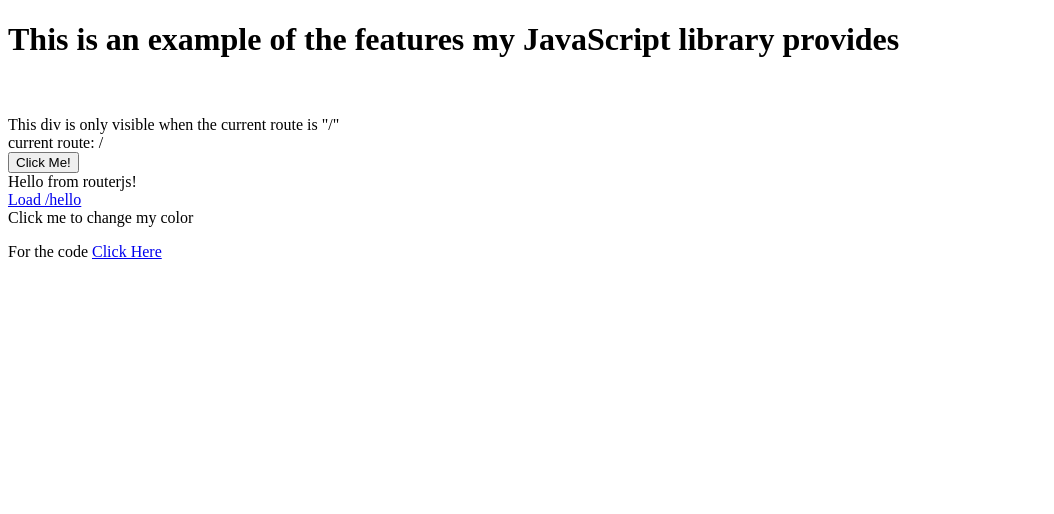
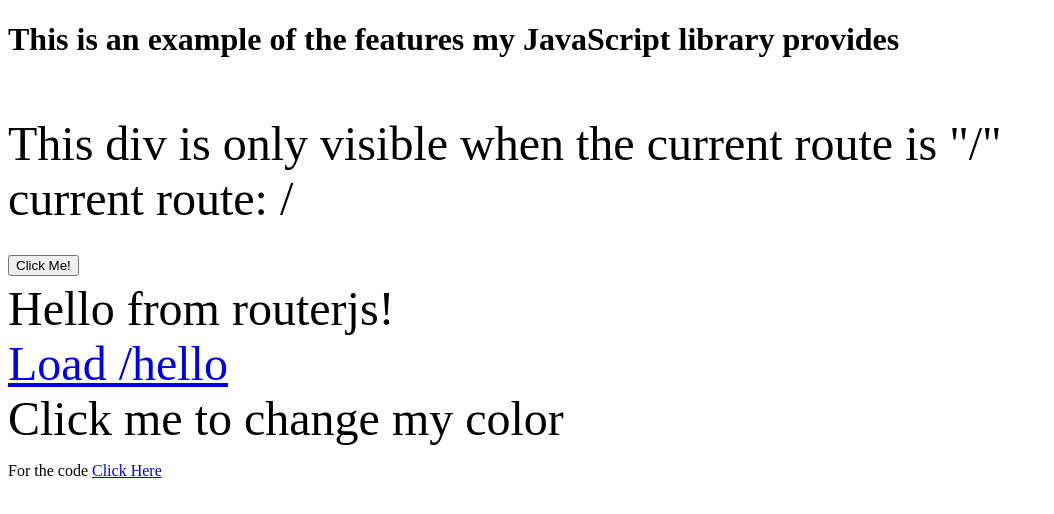
Before and after one commit to RohanLodhi/routerjs, a plain HTML site: page index.html in a window 1280 px wide. Shown: the whole page, without its empty margins (0-1054 px from the left). Drawn offline with Linux system fonts and the light colour scheme.

Commit message:
Update index.html

```diff
--- a/index.html
+++ b/index.html
@@ -20,6 +20,7 @@
   <body>
     <h1> This is an example of the features my JavaScript library provides </h1>
     <br> <br>
+    <font size ="16">
     <div _routerIf="this.currentRoute==='/'">
       This div is only visible when the current route is "/"
     </div>
@@ -38,7 +39,7 @@
       Click Me!
     </button>
     <div id="app-root"></div>
-    <script type="module" src="./index.js"></script>
+      <script type="module" src="./index.js"></script> </font>
     <p> For the code <a href="https://github.com/RohanLodhi/routerjs"> Click Here <a> </p>
   </body>
 </html>
```
